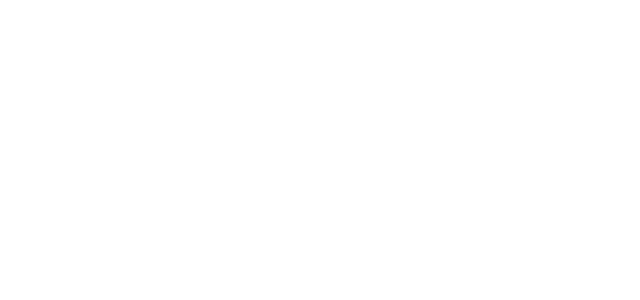
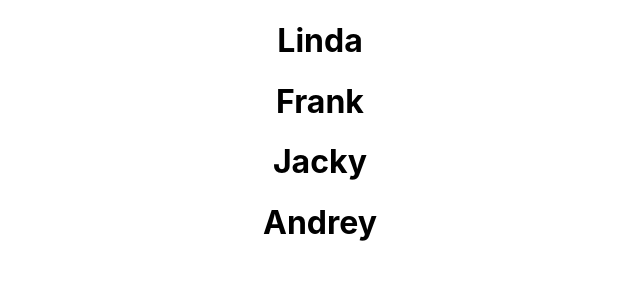
Before and after one commit to guilhermeytalo/master-react, a React (Create React App) app: page / in a window 1280 px wide. Shown: the top 300 px of the page, without its empty margins (320-960 px from the left). Built offline with nearby package versions, Linux system fonts and the light colour scheme.

Commit message:
mapping array with ids

```diff
--- a/src/App.js
+++ b/src/App.js
@@ -1,28 +1,41 @@
-import logo from './logo.svg';
-import './App.css';
-import { Component } from 'react';
+import "./App.css";
+import { Component } from "react";
 
 class App extends Component {
   constructor() {
     super();
-    this.state =  {
-      monster1: {
-        name:
-        'Linda',
-      },
-      monster2: {
-        name: 'Frank',
-      },
-      monster3: {
-        name: 'Jacky'
-      }
+    this.state = {
+      monster: [
+        {
+          id: 1,
+          name: "Linda",
+        },
+        {
+          id: 2,
+          name: "Frank",
+        },
+        {
+          id: 3,
+          name: "Jacky",
+        },
+        {
+          id: 4,
+          name: "Andrey",
+        },
+      ],
     };
   }
 
   render() {
     return (
       <div className="App">
-
+        {this.state.monster.map((monster) => {
+          return (
+            <div key={monster.id}>
+              <h1>{monster.name}</h1>
+            </div>
+          )
+        })}
       </div>
     );
   }
```
